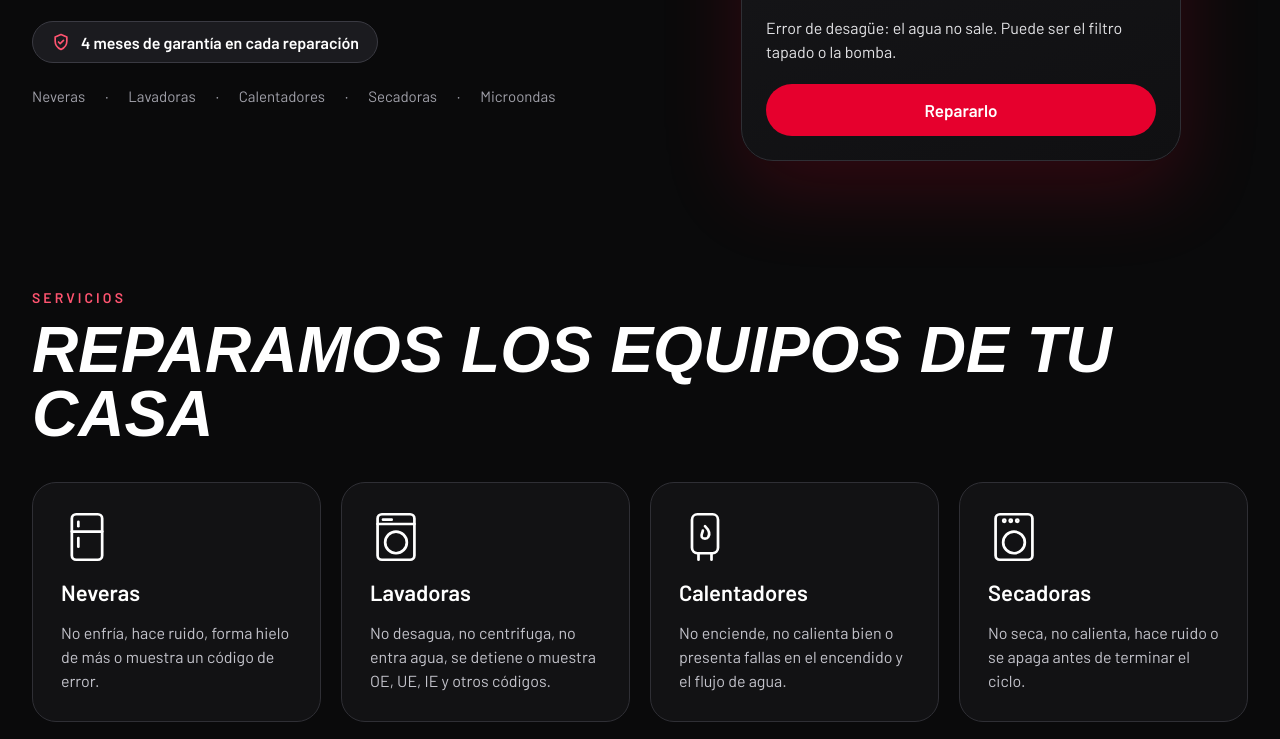
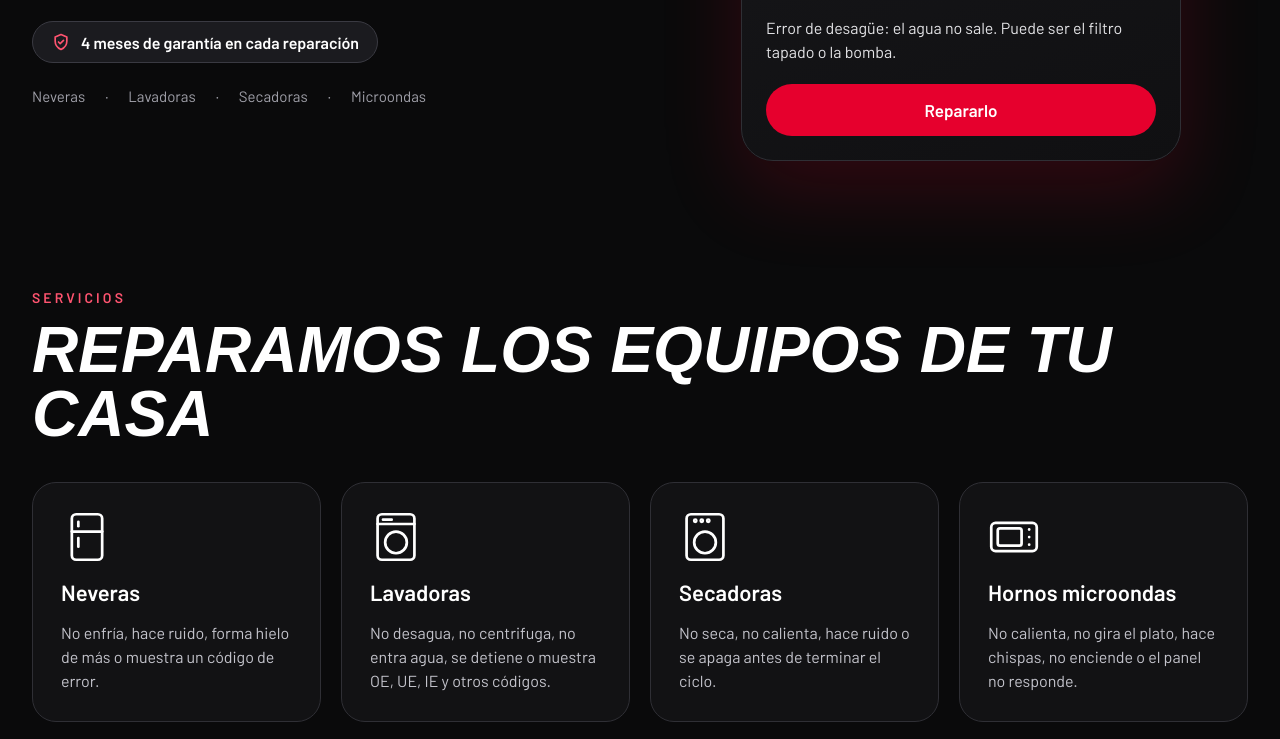
Before and after one commit to dexter299/servilg, a plain HTML site: page index.html in a window 1280 px wide. Shown: the part 699-1438 px from the top of the page. Drawn offline with Linux system fonts and the light colour scheme; a web font is replaced by a local one.

Commit message:
Quitar calentadores del sitio
Co-Authored-By: Claude Sonnet 5.5 <noreply@anthropic.com>
Claude-Session: https://claude.ai/code/session_01X4ygd99jVBosJsohVGQ131

```diff
--- a/index.html
+++ b/index.html
@@ -4,10 +4,10 @@
 <meta charset="utf-8">
 <meta name="viewport" content="width=device-width, initial-scale=1">
 <title>Servi LG · Servicio técnico especializado</title>
-<meta name="description" content="Servicio técnico especializado a domicilio en Medellín y el Valle de Aburrá: neveras, lavadoras, calentadores, secadoras y hornos microondas. 4 meses de garantía.">
+<meta name="description" content="Servicio técnico especializado a domicilio en Medellín y el Valle de Aburrá: neveras, lavadoras, secadoras y hornos microondas. 4 meses de garantía.">
 <meta name="theme-color" content="#0a0a0b">
 <meta property="og:title" content="Servi LG · Servicio técnico especializado">
-<meta property="og:description" content="Reparación y mantenimiento a domicilio de neveras, lavadoras, calentadores, secadoras y microondas. 4 meses de garantía.">
+<meta property="og:description" content="Reparación y mantenimiento a domicilio de neveras, lavadoras, secadoras y microondas. 4 meses de garantía.">
 <meta property="og:image" content="assets/logo.jpg">
 <link rel="icon" href="assets/logo.jpg">
 <link rel="preconnect" href="https://fonts.googleapis.com">
@@ -45,7 +45,7 @@
           <span>4 meses de garantía en cada reparación</span>
         </div>
         <div class="devices">
-          <span>Neveras</span><span aria-hidden="true">·</span><span>Lavadoras</span><span aria-hidden="true">·</span><span>Calentadores</span><span aria-hidden="true">·</span><span>Secadoras</span><span aria-hidden="true">·</span><span>Microondas</span>
+          <span>Neveras</span><span aria-hidden="true">·</span><span>Lavadoras</span><span aria-hidden="true">·</span><span>Secadoras</span><span aria-hidden="true">·</span><span>Microondas</span>
         </div>
       </div>
 
@@ -87,11 +87,6 @@
           <svg viewBox="0 0 48 48" fill="none" stroke="#fff" stroke-width="2.5" stroke-linecap="round" stroke-linejoin="round" aria-hidden="true"><rect x="7" y="3" width="34" height="42" rx="4"/><line x1="7" y1="12" x2="41" y2="12"/><circle cx="24" cy="29" r="10"/><line x1="12" y1="8" x2="20" y2="8"/></svg>
           <h3>Lavadoras</h3>
           <p>No desagua, no centrifuga, no entra agua, se detiene o muestra OE, UE, IE y otros códigos.</p>
-        </div>
-        <div class="card">
-          <svg viewBox="0 0 48 48" fill="none" stroke="#fff" stroke-width="2.5" stroke-linecap="round" stroke-linejoin="round" aria-hidden="true"><rect x="12" y="3" width="24" height="36" rx="5"/><path d="M24 14c4 4 5 7 3 10-1 2-5 2-6 0-1-2 1-4 1-6"/><line x1="18" y1="39" x2="18" y2="45"/><line x1="30" y1="39" x2="30" y2="45"/></svg>
-          <h3>Calentadores</h3>
-          <p>No enciende, no calienta bien o presenta fallas en el encendido y el flujo de agua.</p>
         </div>
         <div class="card">
           <svg viewBox="0 0 48 48" fill="none" stroke="#fff" stroke-width="2.5" stroke-linecap="round" stroke-linejoin="round" aria-hidden="true"><rect x="7" y="3" width="34" height="42" rx="4"/><circle cx="15" cy="9" r="1"/><circle cx="21" cy="9" r="1"/><circle cx="27" cy="9" r="1"/><circle cx="24" cy="29" r="10"/></svg>
@@ -170,7 +165,7 @@
         <div class="price-card"><span class="name">Lavadora carga superior · mantenimiento</span><span class="price">$160.000</span><span class="note">Mantenimiento completo del equipo.</span></div>
         <div class="price-card"><span class="name">Lavadora carga frontal · mantenimiento preventivo</span><span class="price">$220.000</span><span class="note">Limpieza y revisión preventiva.</span></div>
         <div class="price-card hot"><span class="name">Lavadora carga frontal · mantenimiento general</span><span class="price">$460.000</span><span class="note">Mantenimiento general completo.</span></div>
-        <div class="price-card"><span class="name">Reparaciones</span><span class="price">Según diagnóstico</span><span class="note">Neveras, lavadoras, calentadores, secadoras y microondas. Con 4 meses de garantía.</span></div>
+        <div class="price-card"><span class="name">Reparaciones</span><span class="price">Según diagnóstico</span><span class="note">Neveras, lavadoras, secadoras y microondas. Con 4 meses de garantía.</span></div>
       </div>
       <p class="fineprint">El valor de cada reparación se define después de la revisión.</p>
     </section>
```
